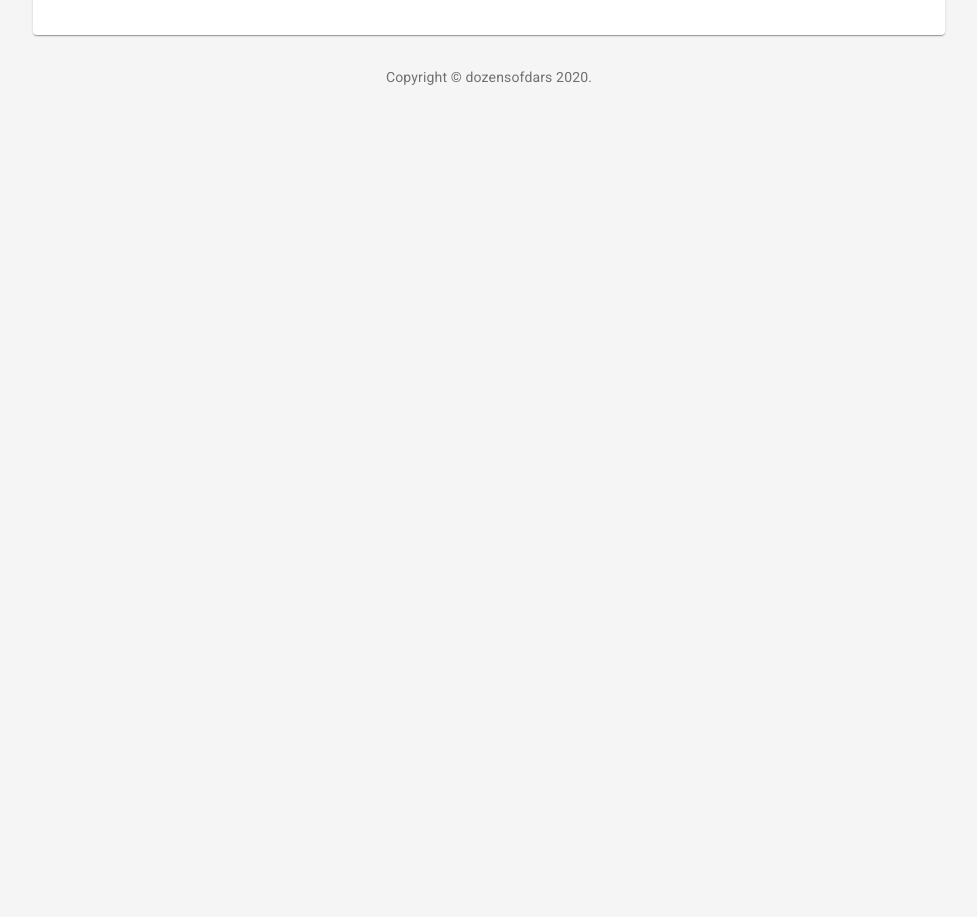
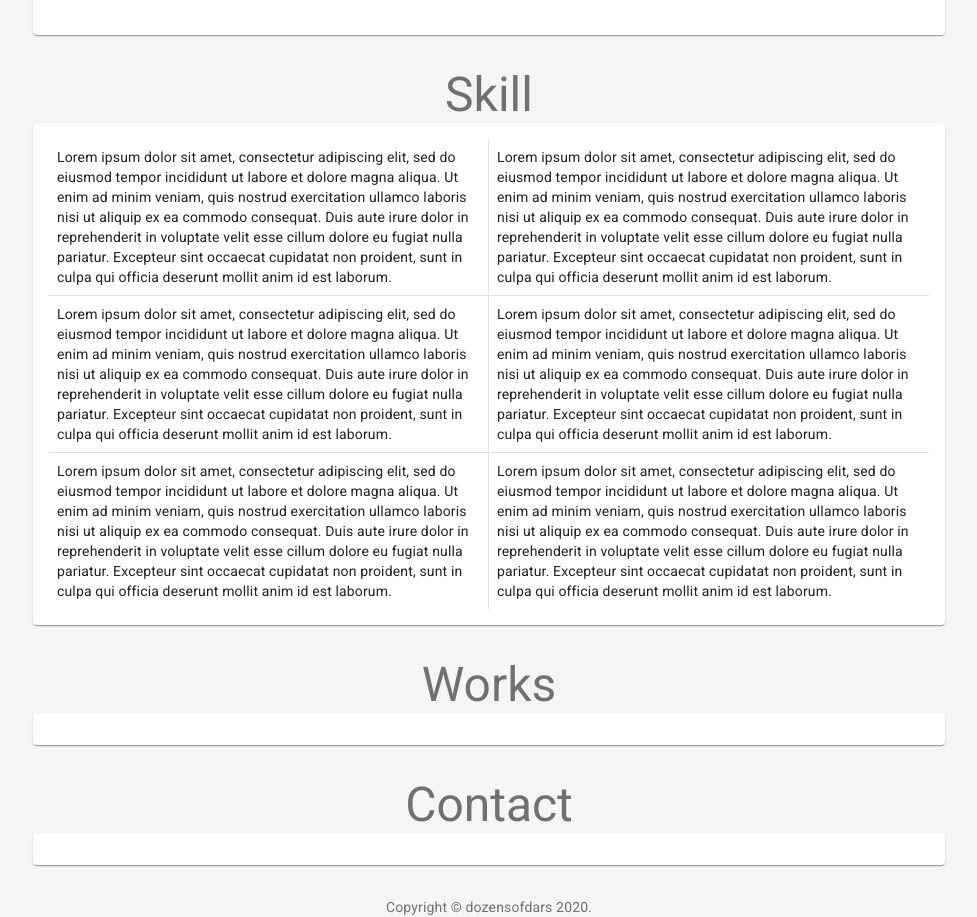
Before and after one commit to dozensofdars/portfolio, a React (Create React App) app: page / in a window 1280 px wide. Shown: the part 824-1741 px from the top of the page, without its empty margins (151-1128 px from the left). Before the commit the page ends 911 px from the top, so only its background shows below. Built offline with nearby package versions, Linux system fonts and the light colour scheme.

Commit message:
create skill view base

```diff
--- a/src/components/Content.tsx
+++ b/src/components/Content.tsx
@@ -1,13 +1,38 @@
 import React from 'react'
-import { Box } from '@material-ui/core'
+import { Box, Grid } from '@material-ui/core'
 import Profile from './Profile'
 import { makeStyles, createStyles, Theme } from '@material-ui/core/styles'
 import data from '../utils/data'
 import ContentItem from './ContentItem'
 
+const border = '1px solid rgba(224, 224, 224, 1)'
+
 const useStyles = makeStyles((theme: Theme) =>
   createStyles({
-    item: { marginBottom: theme.spacing(4) }
+    item: { marginBottom: theme.spacing(4) },
+    gridLeft: {
+      padding: theme.spacing(1),
+      [theme.breakpoints.up('sm')]: {
+        borderRight: border
+      },
+      borderBottom: border
+    },
+    gridRight: {
+      padding: theme.spacing(1),
+      borderBottom: border
+    },
+    gridLeftLast: {
+      padding: theme.spacing(1),
+      [theme.breakpoints.down('xs')]: {
+        borderBottom: border
+      },
+      [theme.breakpoints.up('sm')]: {
+        borderRight: border
+      }
+    },
+    gridRightLast: {
+      padding: theme.spacing(1)
+    }
   })
 )
 
@@ -18,6 +43,72 @@ const Content: React.FC = () => {
       <ContentItem className={classes.item} title={data.profile.title}>
         <Profile />
       </ContentItem>
+      <ContentItem className={classes.item} title={data.skills.title}>
+        <Grid container>
+          <Grid item xs={12} sm={6} className={classes.gridLeft}>
+            Lorem ipsum dolor sit amet, consectetur adipiscing elit, sed do
+            eiusmod tempor incididunt ut labore et dolore magna aliqua. Ut enim
+            ad minim veniam, quis nostrud exercitation ullamco laboris nisi ut
+            aliquip ex ea commodo consequat. Duis aute irure dolor in
+            reprehenderit in voluptate velit esse cillum dolore eu fugiat nulla
+            pariatur. Excepteur sint occaecat cupidatat non proident, sunt in
+            culpa qui officia deserunt mollit anim id est laborum.
+          </Grid>
+          <Grid item xs={12} sm={6} className={classes.gridRight}>
+            Lorem ipsum dolor sit amet, consectetur adipiscing elit, sed do
+            eiusmod tempor incididunt ut labore et dolore magna aliqua. Ut enim
+            ad minim veniam, quis nostrud exercitation ullamco laboris nisi ut
+            aliquip ex ea commodo consequat. Duis aute irure dolor in
+            reprehenderit in voluptate velit esse cillum dolore eu fugiat nulla
+            pariatur. Excepteur sint occaecat cupidatat non proident, sunt in
+            culpa qui officia deserunt mollit anim id est laborum.
+          </Grid>
+          <Grid item xs={12} sm={6} className={classes.gridLeft}>
+            Lorem ipsum dolor sit amet, consectetur adipiscing elit, sed do
+            eiusmod tempor incididunt ut labore et dolore magna aliqua. Ut enim
+            ad minim veniam, quis nostrud exercitation ullamco laboris nisi ut
+            aliquip ex ea commodo consequat. Duis aute irure dolor in
+            reprehenderit in voluptate velit esse cillum dolore eu fugiat nulla
+            pariatur. Excepteur sint occaecat cupidatat non proident, sunt in
+            culpa qui officia deserunt mollit anim id est laborum.
+          </Grid>
+          <Grid item xs={12} sm={6} className={classes.gridRight}>
+            Lorem ipsum dolor sit amet, consectetur adipiscing elit, sed do
+            eiusmod tempor incididunt ut labore et dolore magna aliqua. Ut enim
+            ad minim veniam, quis nostrud exercitation ullamco laboris nisi ut
+            aliquip ex ea commodo consequat. Duis aute irure dolor in
+            reprehenderit in voluptate velit esse cillum dolore eu fugiat nulla
+            pariatur. Excepteur sint occaecat cupidatat non proident, sunt in
+            culpa qui officia deserunt mollit anim id est laborum.
+          </Grid>
+          <Grid item xs={12} sm={6} className={classes.gridLeftLast}>
+            Lorem ipsum dolor sit amet, consectetur adipiscing elit, sed do
+            eiusmod tempor incididunt ut labore et dolore magna aliqua. Ut enim
+            ad minim veniam, quis nostrud exercitation ullamco laboris nisi ut
+            aliquip ex ea commodo consequat. Duis aute irure dolor in
+            reprehenderit in voluptate velit esse cillum dolore eu fugiat nulla
+            pariatur. Excepteur sint occaecat cupidatat non proident, sunt in
+            culpa qui officia deserunt mollit anim id est laborum.
+          </Grid>
+          <Grid item xs={12} sm={6} className={classes.gridRightLast}>
+            Lorem ipsum dolor sit amet, consectetur adipiscing elit, sed do
+            eiusmod tempor incididunt ut labore et dolore magna aliqua. Ut enim
+            ad minim veniam, quis nostrud exercitation ullamco laboris nisi ut
+            aliquip ex ea commodo consequat. Duis aute irure dolor in
+            reprehenderit in voluptate velit esse cillum dolore eu fugiat nulla
+            pariatur. Excepteur sint occaecat cupidatat non proident, sunt in
+            culpa qui officia deserunt mollit anim id est laborum.
+          </Grid>
+        </Grid>
+      </ContentItem>
+      <ContentItem
+        className={classes.item}
+        title={data.works.title}
+      ></ContentItem>
+      <ContentItem
+        className={classes.item}
+        title={data.contact.title}
+      ></ContentItem>
     </Box>
   )
 }
```
